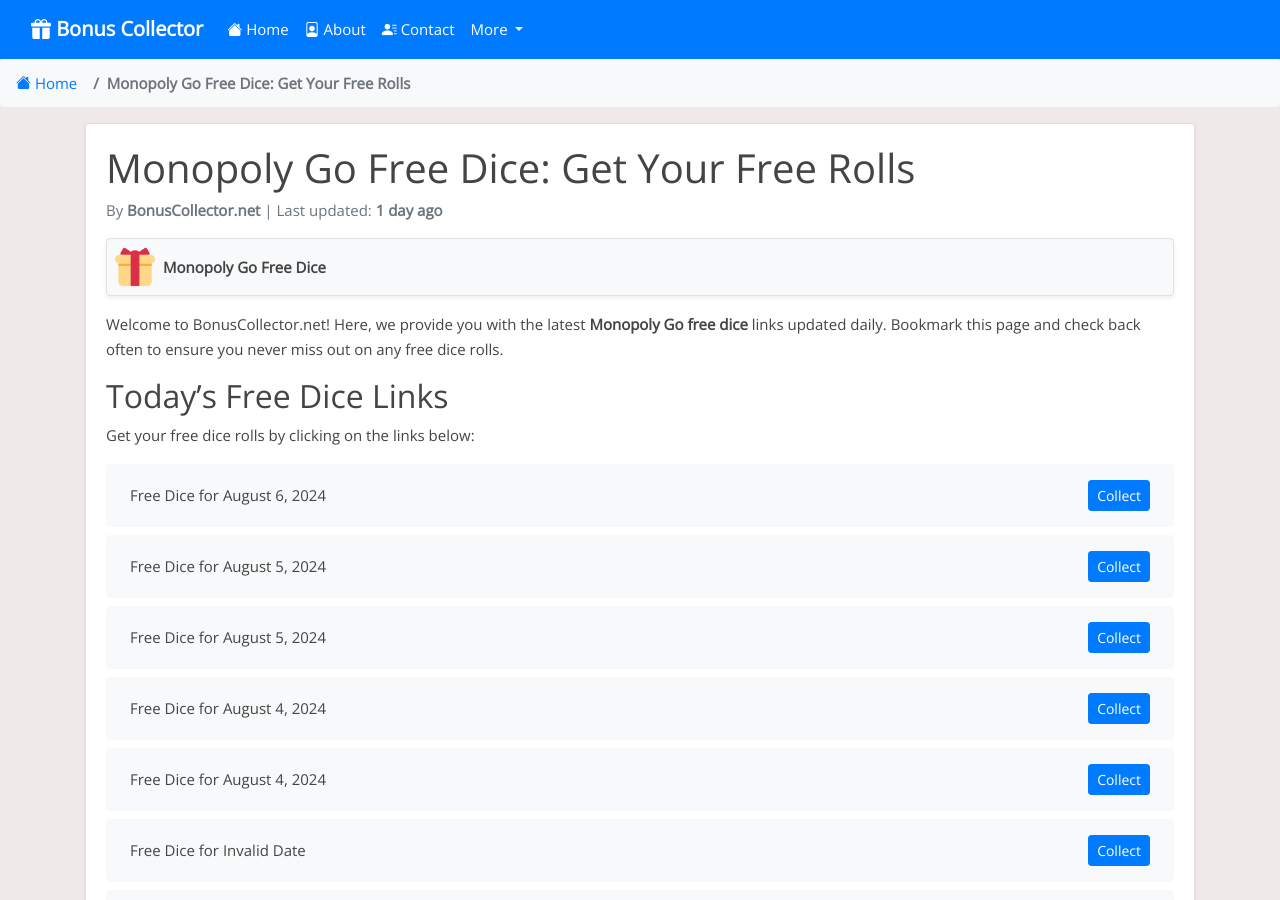
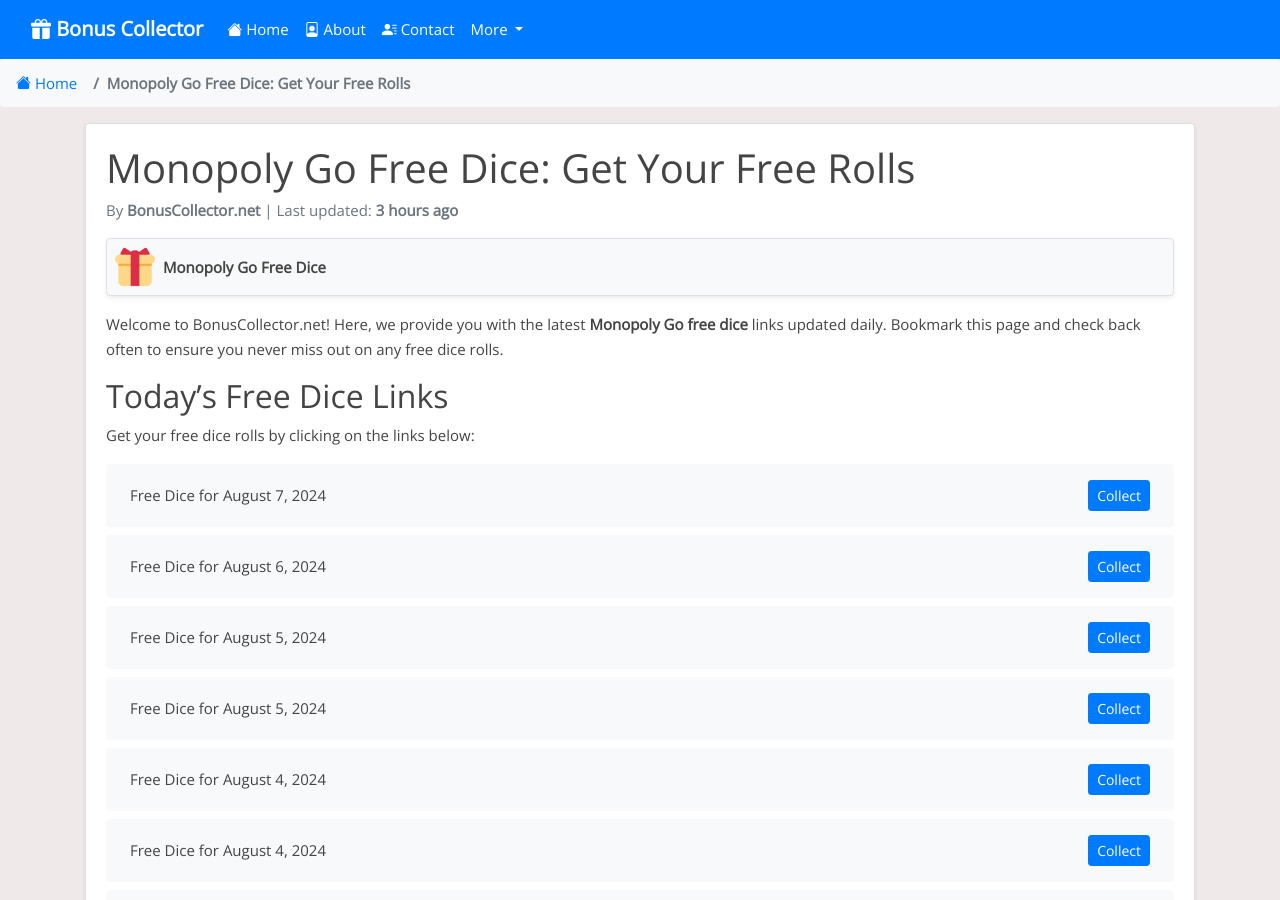
Before and after one commit to Prollad99/bs-net, a Jekyll site: the page built from _posts/2024-06-29-monopoly-go.md, in a window 1280 px wide and 900 px high. Built offline with Jekyll 4.4.1, drawn with Linux system fonts in a browser that asks for light colours; nearby versions of some CDN libraries; comment, search, counter and statistics services are not loaded.

Commit message:
Update monopoly-go reward links and last modified date

```diff
--- a/_data/include_files.yml
+++ b/_data/include_files.yml
@@ -32,7 +32,7 @@
   last_modified: 2024-08-06 07:07:04
 
 monopoly-go.html:
-  last_modified: 2024-08-06 14:33:27
+  last_modified: 2024-08-07 14:06:37
 
 doubledown-casino.html:
   last_modified: 2024-08-06 07:06:56
--- a/_includes/monopoly-go.html
+++ b/_includes/monopoly-go.html
@@ -1,4 +1,8 @@
 <ul class="list-group mt-3 mb-4">
+  <li class="list-group-item d-flex justify-content-between align-items-center">
+    <span>Free Dice for August 7, 2024</span>
+    <a href="https://2tdd.adj.st/reward-link/nfghhggg865909?adjust_t=i2f8o2i_4btbvwg&adjust_deeplink_js=1" class="btn btn-primary btn-sm">Collect</a>
+  </li>
   <li class="list-group-item d-flex justify-content-between align-items-center">
     <span>Free Dice for August 6, 2024</span>
     <a href="https://2tdd.adj.st/reward-link/gjriuty583657578?adjust_t=i2f8o2i_4btbvwg&adjust_deeplink_js=1" class="btn btn-primary btn-sm">Collect</a>
@@ -395,8 +399,4 @@
     <span>Free Dice for Invalid Date</span>
     <a href="https://mply.io/S68Zf2aWNNU" class="btn btn-primary btn-sm">Collect</a>
   </li>
-  <li class="list-group-item d-flex justify-content-between align-items-center">
-    <span>Free Dice for Invalid Date</span>
-    <a href="https://2tdd.adj.st/reward-link/vvkjghkufb3512111?adjust_t=i2f8o2i_4btbvwg&adjust_deeplink_js=1" class="btn btn-primary btn-sm">Collect</a>
-  </li>
 </ul>
```
Also changed, not shown: links-json/monopoly-go.json (+4 -3 lines).
